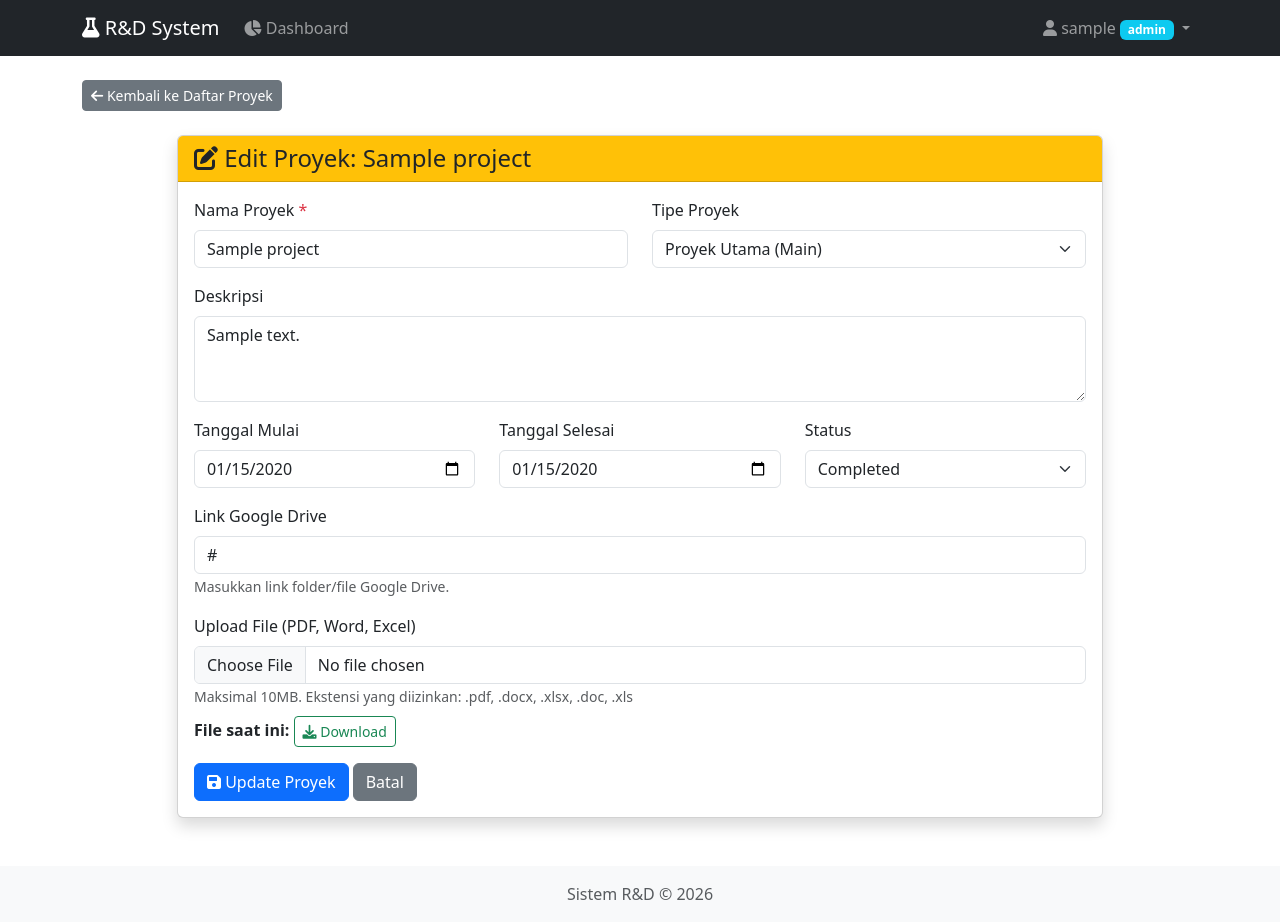
After one commit to rndsupersub/rnd-app, a Flask app: page /project/1/edit in a window 1280 px wide. The commit adds this page. Run offline with Flask 3, Linux system fonts and the light colour scheme; a user stored in the database is signed in; tables that the repository leaves empty hold one stand-in row (values such as "Sample post"); some libraries are stand-ins or nearby versions.

Commit message:
feat: complete project management with edit, dates, status, file upload, google drive link

```diff
--- a/routes.py
+++ b/routes.py
@@ -1,8 +1,18 @@
-from flask import Blueprint, render_template, redirect, url_for, flash, request, abort
+from flask import Blueprint, render_template, redirect, url_for, flash, request, abort, send_file
 from flask_login import login_required, current_user
 from functools import wraps
+from datetime import datetime
+import os
+from werkzeug.utils import secure_filename
 from app import db
 from models import User, Project, SWOT, PESTLE, BMC
+
+# ==================== KONFIGURASI UPLOAD ====================
+UPLOAD_FOLDER = '/tmp'
+ALLOWED_EXTENSIONS = {'pdf', 'docx', 'xlsx', 'xls', 'doc'}
+
+def allowed_file(filename):
+    return '.' in filename and filename.rsplit('.', 1)[1].lower() in ALLOWED_EXTENSIONS
 
 routes_bp = Blueprint('routes', __name__)
 
@@ -43,6 +53,8 @@ def new_project():
         name = request.form.get('name')
         description = request.form.get('description')
         project_type = request.form.get('project_type', 'Main')
+        status = request.form.get('status', 'On Track')
+        google_drive_link = request.form.get('google_drive_link')
 
         if not name:
             flash('Nama proyek harus diisi.', 'danger')
@@ -52,8 +64,29 @@ def new_project():
             name=name,
             description=description,
             project_type=project_type,
+            status=status,
+            google_drive_link=google_drive_link,
             user_id=current_user.id
         )
+
+        # Tanggal
+        start_date = request.form.get('start_date')
+        end_date = request.form.get('end_date')
+        if start_date:
+            new_project.start_date = datetime.strptime(start_date, '%Y-%m-%d').date()
+        if end_date:
+            new_project.end_date = datetime.strptime(end_date, '%Y-%m-%d').date()
+
+        # Upload file
+        if 'file' in request.files:
+            file = request.files['file']
+            if file and file.filename and allowed_file(file.filename):
+                filename = secure_filename(file.filename)
+                unique_filename = f"{datetime.utcnow().timestamp()}_{filename}"
+                file_path = os.path.join(UPLOAD_FOLDER, unique_filename)
+                file.save(file_path)
+                new_project.file_path = file_path
+
         db.session.add(new_project)
         db.session.commit()
         flash('Proyek berhasil dibuat!', 'success')
@@ -61,7 +94,79 @@ def new_project():
 
     return render_template('project_form.html')
 
-# ==================== CRUD SWOT (DENGAN POST & GET) ====================
+@routes_bp.route('/project/<int:project_id>/edit', methods=['GET', 'POST'])
+@login_required
+@roles_required('admin', 'rnd_staff')
+def edit_project(project_id):
+    project = Project.query.get_or_404(project_id)
+
+    if project.user_id != current_user.id and current_user.role != 'admin':
+        flash('Anda tidak memiliki akses ke proyek ini.', 'danger')
+        return redirect(url_for('routes.projects'))
+
+    if request.method == 'POST':
+        project.name = request.form.get('name')
+        project.description = request.form.get('description')
+        project.project_type = request.form.get('project_type', 'Main')
+        project.status = request.form.get('status', 'On Track')
+        project.google_drive_link = request.form.get('google_drive_link')
+
+        start_date = request.form.get('start_date')
+        end_date = request.form.get('end_date')
+        if start_date:
+            project.start_date = datetime.strptime(start_date, '%Y-%m-%d').date()
+        else:
+            project.start_date = None
+        if end_date:
+            project.end_date = datetime.strptime(end_date, '%Y-%m-%d').date()
+        else:
+            project.end_date = None
+
+        if 'file' in request.files:
+            file = request.files['file']
+            if file and file.filename and allowed_file(file.filename):
+                # Hapus file lama kalau ada
+                if project.file_path and os.path.exists(project.file_path):
+                    os.remove(project.file_path)
+                filename = secure_filename(file.filename)
+                unique_filename = f"{datetime.utcnow().timestamp()}_{filename}"
+                file_path = os.path.join(UPLOAD_FOLDER, unique_filename)
+                file.save(file_path)
+                project.file_path = file_path
+
+        db.session.commit()
+        flash('Proyek berhasil diperbarui!', 'success')
+        return redirect(url_for('routes.view_project', project_id=project.id))
+
+    return render_template('project_edit.html', project=project)
+
+@routes_bp.route('/project/<int:project_id>')
+@login_required
+def view_project(project_id):
+    project = Project.query.get_or_404(project_id)
+
+    if project.user_id != current_user.id and current_user.role != 'admin':
+        flash('Anda tidak memiliki akses ke proyek ini.', 'danger')
+        return redirect(url_for('routes.projects'))
+
+    return render_template('project_detail.html', project=project)
+
+@routes_bp.route('/project/<int:project_id>/download')
+@login_required
+def download_file(project_id):
+    project = Project.query.get_or_404(project_id)
+
+    if project.user_id != current_user.id and current_user.role != 'admin':
+        flash('Anda tidak memiliki akses.', 'danger')
+        return redirect(url_for('routes.projects'))
+
+    if not project.file_path or not os.path.exists(project.file_path):
+        flash('File tidak ditemukan.', 'danger')
+        return redirect(url_for('routes.view_project', project_id=project.id))
+
+    return send_file(project.file_path, as_attachment=True)
+
+# ==================== CRUD SWOT ====================
 @routes_bp.route('/swot', methods=['GET', 'POST'])
 @login_required
 def swot():
@@ -95,7 +200,7 @@ def swot():
     swot_data = SWOT.query.filter_by(user_id=current_user.id).first()
     return render_template('swot.html', swot=swot_data)
 
-# ==================== CRUD PESTLE (DENGAN POST & GET) ====================
+# ==================== CRUD PESTLE ====================
 @routes_bp.route('/pestle', methods=['GET', 'POST'])
 @login_required
 def pestle():
@@ -135,7 +240,7 @@ def pestle():
     pestle_data = PESTLE.query.filter_by(user_id=current_user.id).first()
     return render_template('pestle.html', pestle=pestle_data)
 
-# ==================== CRUD BMC (DENGAN POST & GET) ====================
+# ==================== CRUD BMC ====================
 @routes_bp.route('/bmc', methods=['GET', 'POST'])
 @login_required
 def bmc():
--- /dev/null
+++ b/templates/project_edit.html
@@ -0,0 +1,96 @@
+{% extends "base.html" %}
+
+{% block title %}Edit Proyek - R&D System{% endblock %}
+
+{% block content %}
+<div class="mb-4">
+    <a href="{{ url_for('routes.projects') }}" class="btn btn-secondary btn-sm">
+        <i class="fas fa-arrow-left"></i> Kembali ke Daftar Proyek
+    </a>
+</div>
+
+<div class="row justify-content-center">
+    <div class="col-md-10">
+        <div class="card shadow">
+            <div class="card-header bg-warning text-dark">
+                <h4 class="mb-0"><i class="fas fa-edit"></i> Edit Proyek: {{ project.name }}</h4>
+            </div>
+            <div class="card-body">
+                <form method="POST" action="{{ url_for('routes.edit_project', project_id=project.id) }}" enctype="multipart/form-data">
+                    <input type="hidden" name="csrf_token" value="{{ csrf_token() }}">
+
+                    <div class="row">
+                        <div class="col-md-6">
+                            <div class="mb-3">
+                                <label for="name" class="form-label">Nama Proyek <span class="text-danger">*</span></label>
+                                <input type="text" class="form-control" id="name" name="name" value="{{ project.name }}" required>
+                            </div>
+                        </div>
+                        <div class="col-md-6">
+                            <div class="mb-3">
+                                <label for="project_type" class="form-label">Tipe Proyek</label>
+                                <select class="form-select" id="project_type" name="project_type">
+                                    <option value="Main" {% if project.project_type == 'Main' %}selected{% endif %}>Proyek Utama (Main)</option>
+                                    <option value="Improvement" {% if project.project_type == 'Improvement' %}selected{% endif %}>Proyek Perbaikan (Improvement)</option>
+                                    <option value="Side" {% if project.project_type == 'Side' %}selected{% endif %}>Proyek Sampingan (Side)</option>
+                                </select>
+                            </div>
+                        </div>
+                    </div>
+
+                    <div class="mb-3">
+                        <label for="description" class="form-label">Deskripsi</label>
+                        <textarea class="form-control" id="description" name="description" rows="3">{{ project.description or '' }}</textarea>
+                    </div>
+
+                    <div class="row">
+                        <div class="col-md-4">
+                            <div class="mb-3">
+                                <label for="start_date" class="form-label">Tanggal Mulai</label>
+                                <input type="date" class="form-control" id="start_date" name="start_date" value="{{ project.start_date.strftime('%Y-%m-%d') if project.start_date else '' }}">
+                            </div>
+                        </div>
+                        <div class="col-md-4">
+                            <div class="mb-3">
+                                <label for="end_date" class="form-label">Tanggal Selesai</label>
+                                <input type="date" class="form-control" id="end_date" name="end_date" value="{{ project.end_date.strftime('%Y-%m-%d') if project.end_date else '' }}">
+                            </div>
+                        </div>
+                        <div class="col-md-4">
+                            <div class="mb-3">
+                                <label for="status" class="form-label">Status</label>
+                                <select class="form-select" id="status" name="status">
+                                    <option value="On Track" {% if project.status == 'On Track' %}selected{% endif %}>On Track</option>
+                                    <option value="Delayed" {% if project.status == 'Delayed' %}selected{% endif %}>Delayed</option>
+                                    <option value="Completed" {% if project.status == 'Completed' %}selected{% endif %}>Completed</option>
+                                    <option value="Canceled" {% if project.status == 'Canceled' %}selected{% endif %}>Canceled</option>
+                                </select>
+                            </div>
+                        </div>
+                    </div>
+
+                    <div class="mb-3">
+                        <label for="google_drive_link" class="form-label">Link Google Drive</label>
+                        <input type="url" class="form-control" id="google_drive_link" name="google_drive_link" placeholder="https://drive.google.com/..." value="{{ project.google_drive_link or '' }}">
+                        <small class="text-muted">Masukkan link folder/file Google Drive.</small>
+                    </div>
+
+                    <div class="mb-3">
+                        <label for="file" class="form-label">Upload File (PDF, Word, Excel)</label>
+                        <input type="file" class="form-control" id="file" name="file">
+                        <small class="text-muted">Maksimal 10MB. Ekstensi yang diizinkan: .pdf, .docx, .xlsx, .doc, .xls</small>
+                        {% if project.file_path %}
+                        <p class="mt-2"><strong>File saat ini:</strong> <a href="{{ url_for('routes.download_file', project_id=project.id) }}" class="btn btn-sm btn-outline-success"><i class="fas fa-download"></i> Download</a></p>
+                        {% endif %}
+                    </div>
+
+                    <button type="submit" class="btn btn-primary">
+                        <i class="fas fa-save"></i> Update Proyek
+                    </button>
+                    <a href="{{ url_for('routes.projects') }}" class="btn btn-secondary">Batal</a>
+                </form>
+            </div>
+        </div>
+    </div>
+</div>
+{% endblock %}
```
Also changed, not shown: models.py (+9 -0 lines), templates/bmc.html (+6 -1 lines), templates/pestle.html (+6 -1 lines), templates/project.html (+36 -6 lines), templates/project_detail.html (added, +61 -0 lines), templates/project_form.html (+63 -11 lines), templates/swot.html (+6 -1 lines).
